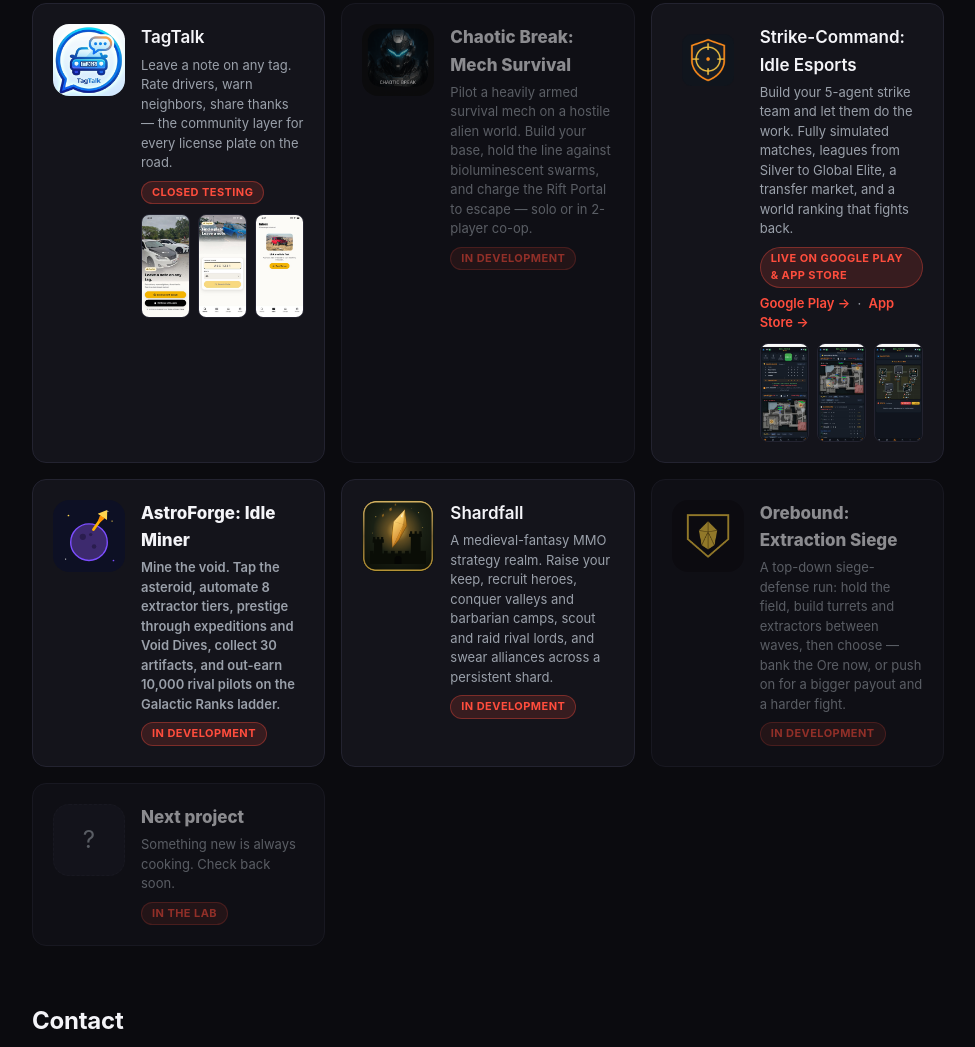
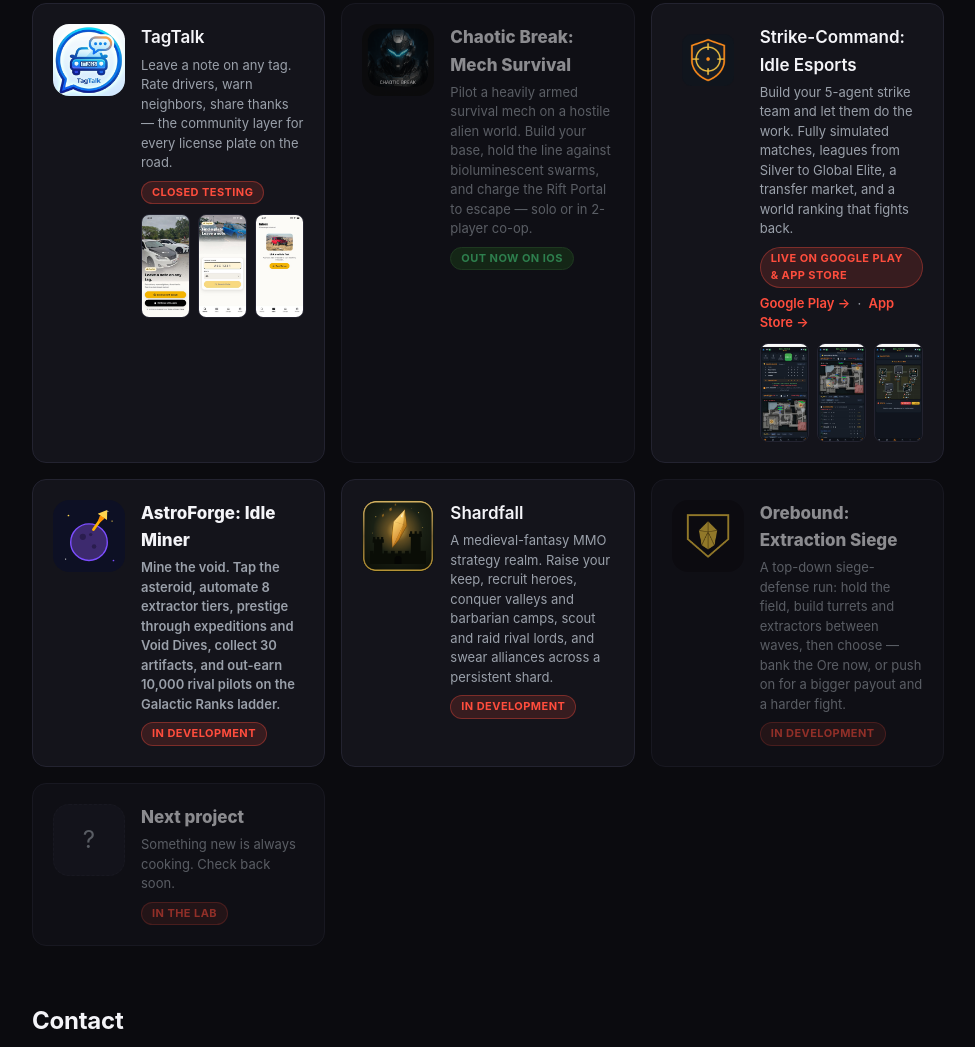
Before and after one commit to strclychaos1/studio-website, a plain HTML site: page index.html in a window 1280 px wide. Shown: the part 979-2026 px from the top of the page, without its empty margins (152-1127 px from the left). Drawn offline with Linux system fonts and the light colour scheme.

```diff
--- a/index.html
+++ b/index.html
@@ -269,7 +269,7 @@
               hold the line against bioluminescent swarms, and charge the Rift Portal to
               escape — solo or in 2-player co-op.
             </div>
-            <span class="gc-badge">In development</span>
+            <span class="gc-badge" style="background:#1c3d1c;color:#4ade80;border:1px solid #2f5d2f">Out now on iOS</span>
           </div>
         </div>
         <div class="game-card">
```
